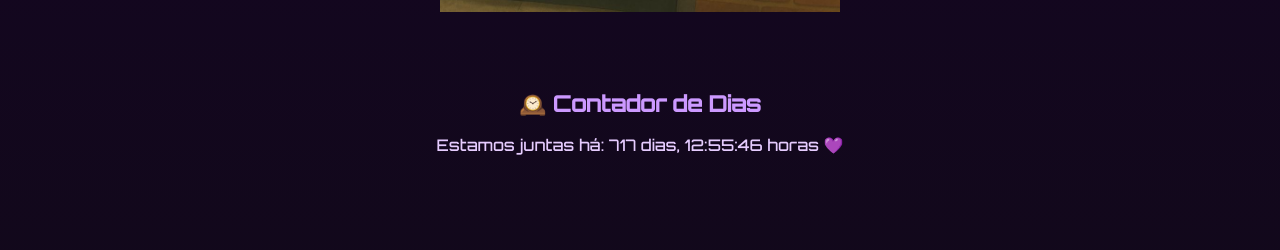
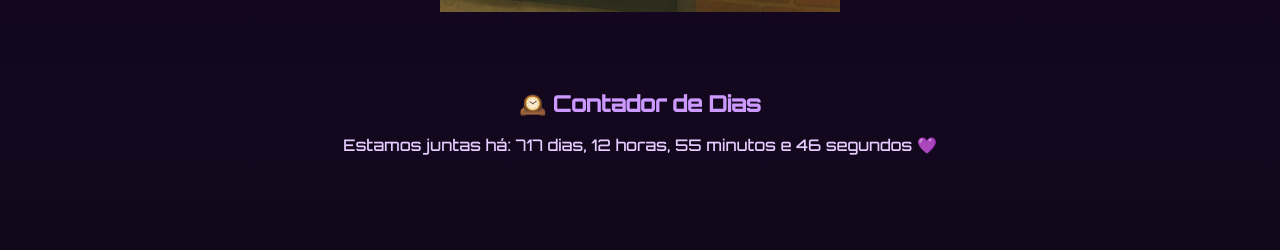
Before and after one commit to juliasgomes/i-love-you-livs, a plain HTML site: page index.html in a window 1280 px wide. Shown: the part 1420-1670 px from the top of the page. Drawn offline with Linux system fonts and the light colour scheme.

Commit message:
index.html

```diff
--- a/index.html
+++ b/index.html
@@ -159,7 +159,7 @@ amarrando você em mim?"
                 const displayMinutos = String(minutos % 60).padStart(2, '0');
                 const displaySegundos = String(segundos % 60).padStart(2, '0');
 
-                document.getElementById("contador").textContent = `Estamos juntas há: ${dias} dias, ${displayHoras}:${displayMinutos}:${displaySegundos} horas 💜`;
+                document.getElementById("contador").textContent = `Estamos juntas há: ${dias} dias, ${displayHoras} horas, ${displayMinutos} minutos e ${displaySegundos} segundos 💜`;
             }
 
             setInterval(atualizarContador, 1000);
```
